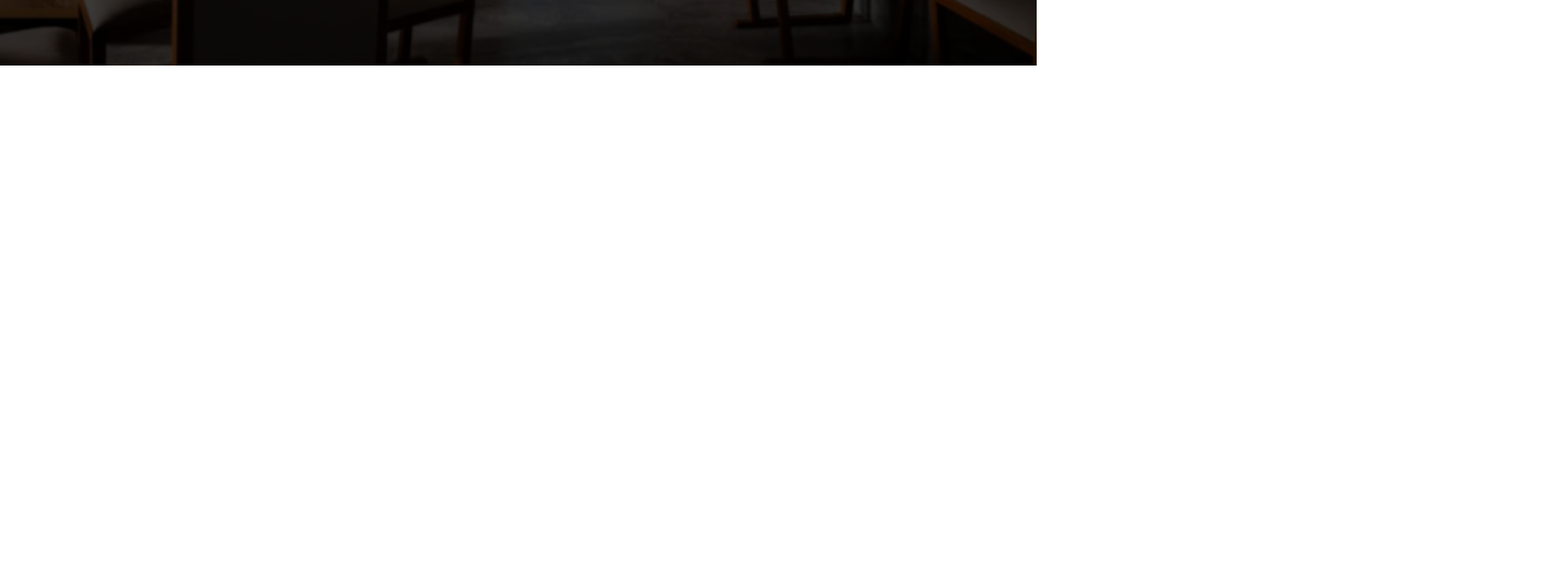
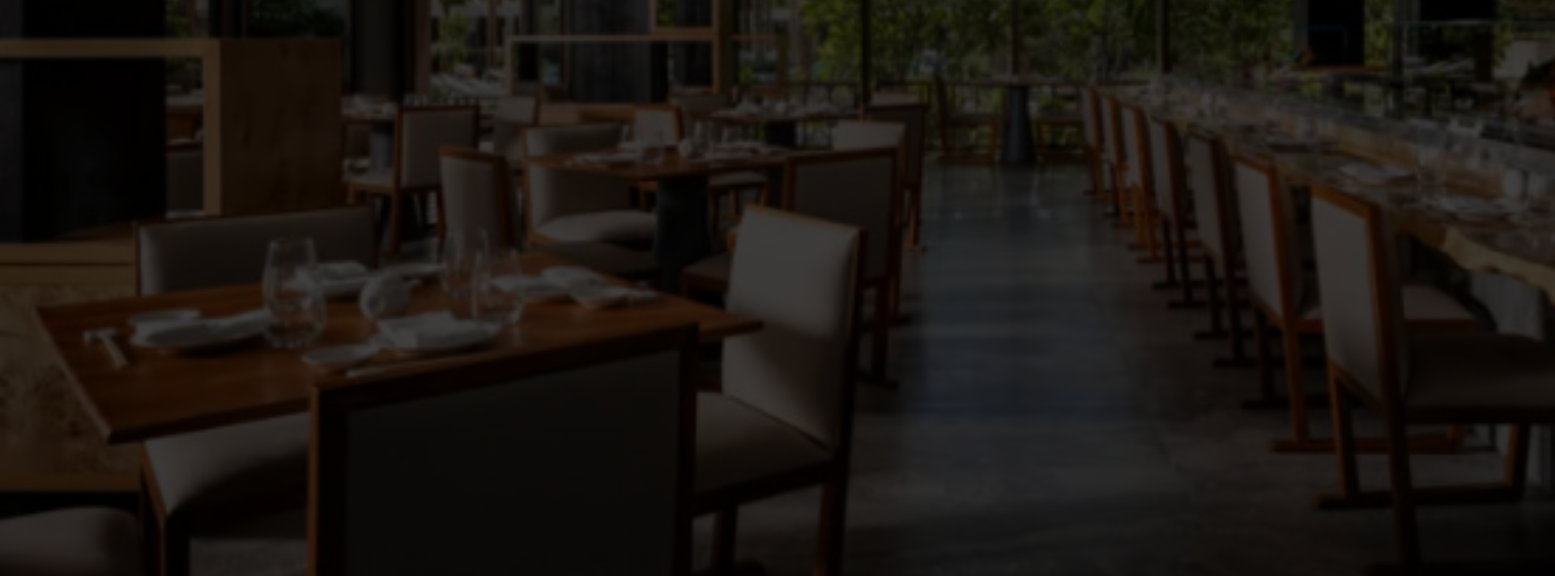
Before and after one commit to NighterStyle/Heaven-Resort, a website built with Vite: page restaurant.html in a window 1280 px wide. Shown: the part 719-1431 px from the top of the page at 81% size, 1920 px wide, since content can reach past the window. Before the commit the page ends 800 px from the top, so only its background shows below. Built offline with nearby package versions, Linux system fonts and the light colour scheme; a web font is replaced by a local one.

```diff
--- a/styles/restaurant.css
+++ b/styles/restaurant.css
@@ -4,8 +4,8 @@
     overflow: visible;
 }
 .banner3 {
-	width: 100vw;
-	height: 100vh;
+	width: 2000px;
+	height: 1500px;
 	background: linear-gradient(rgba(0, 0, 0, 0.75),rgba(0, 0, 0, 0.75)),url(../public/restaurant.jpg);
 	background-size: cover;
 	Background-repeat: no-repeat;
```
